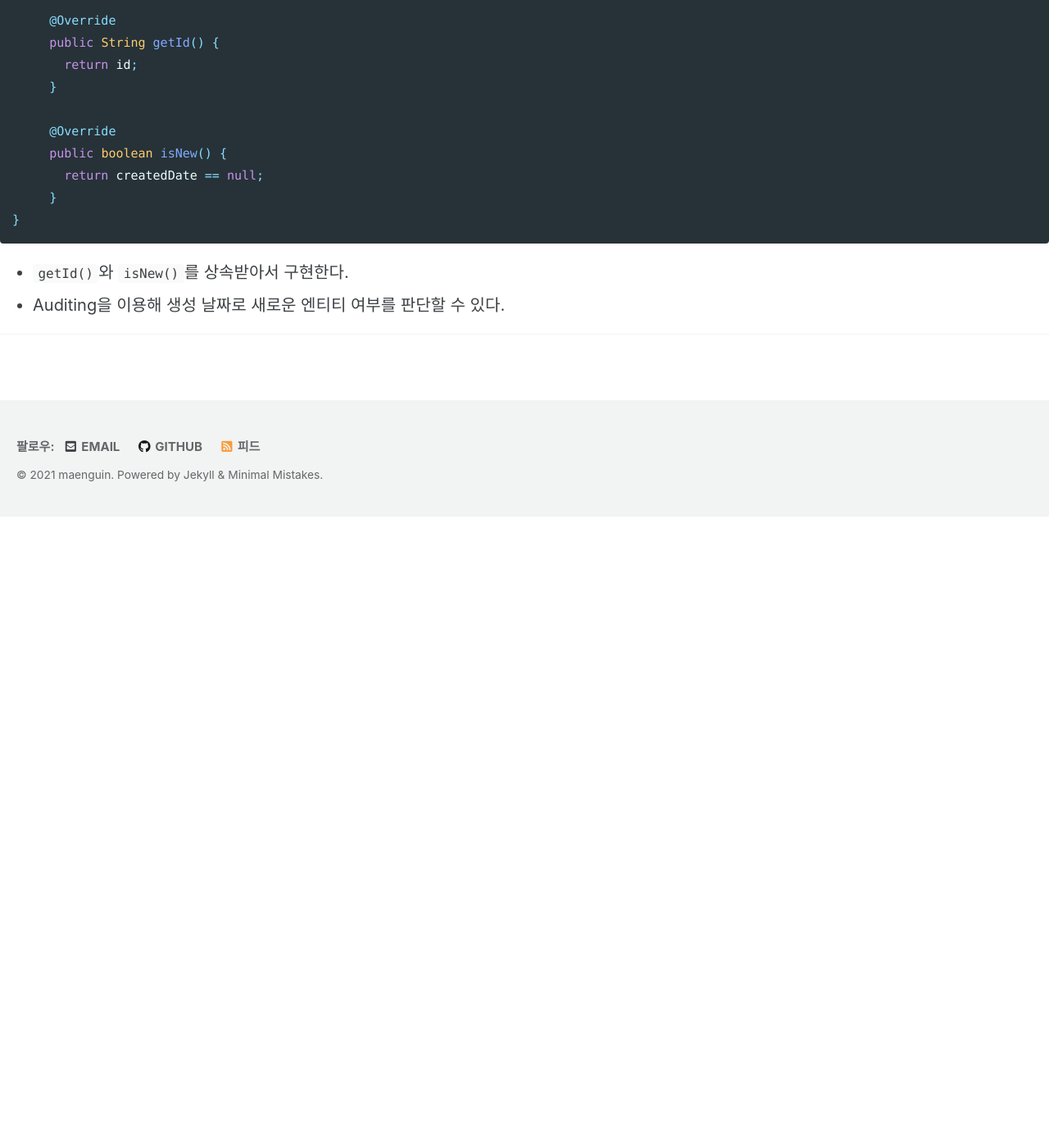
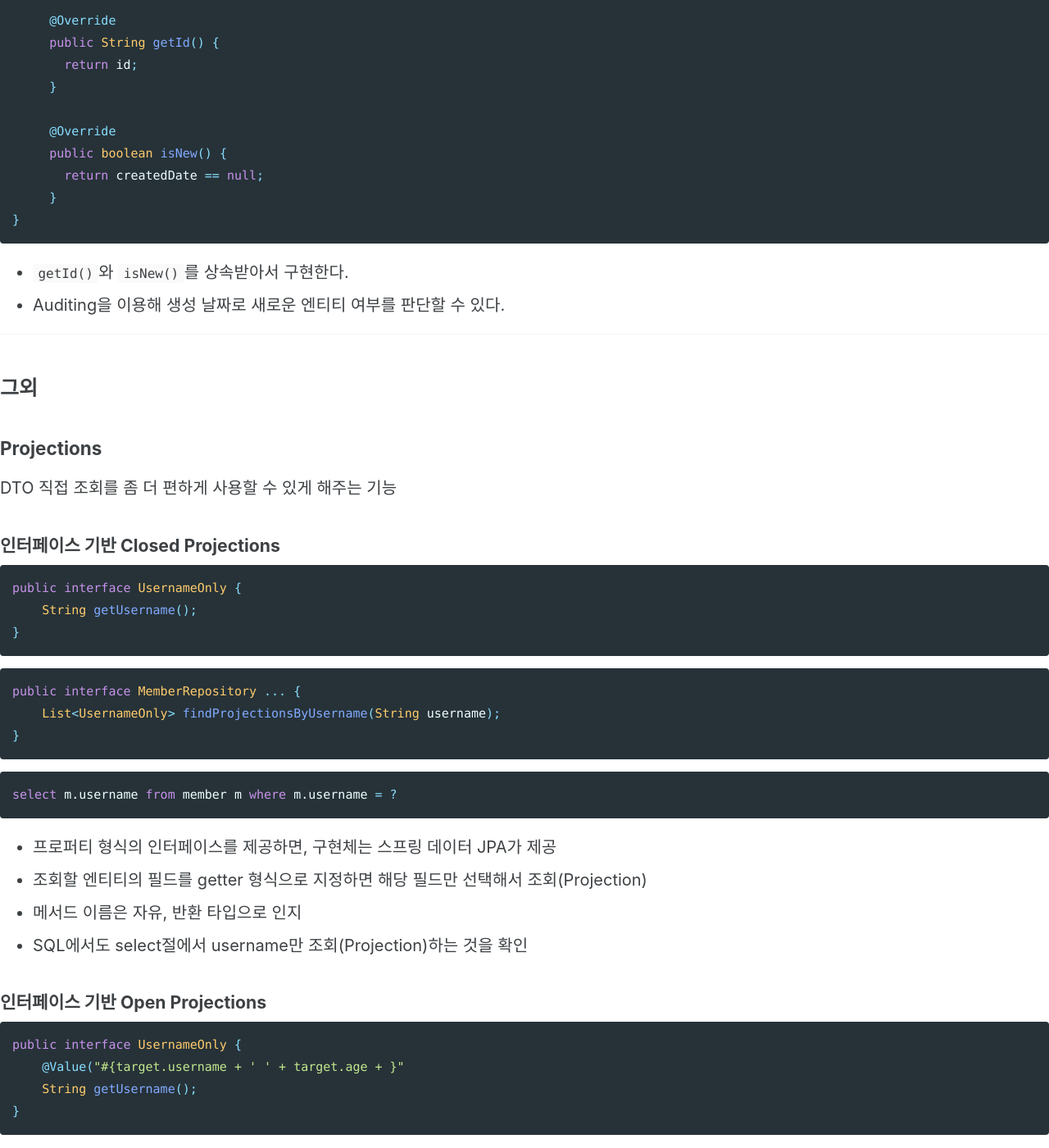
Before and after one commit to maenguin/maenguin.github.io, a Jekyll site: the page built from private/spring-data-jpa-extension.md, in a window 1280 px wide and 1400 px high, scrolled down 8312 px. Shown: the whole window at 82% size. Built offline with Jekyll 4.4.1, drawn with Linux system fonts in a browser that asks for light colours; cached includes are drawn as plain includes; our own code applies the rules of GitHub Pages for plain Markdown files; before the commit the page ends 8942 px from its top, so only the background shows below that; some of the changed text lies outside the part shown.

Commit message:
Update spring-data-jpa-extension.md

````diff
--- a/private/spring-data-jpa-extension.md
+++ b/private/spring-data-jpa-extension.md
@@ -286,3 +286,61 @@ public class Item implements Persistable<String> {
 * Auditing을 이용해 생성 날짜로 새로운 엔티티 여부를 판단할 수 있다.
 
 ***
+
+## 그외
+
+### Projections
+DTO 직접 조회를 좀 더 편하게 사용할 수 있게 해주는 기능
+
+#### 인터페이스 기반 Closed Projections
+```java
+public interface UsernameOnly {
+    String getUsername();
+}
+```
+```java
+public interface MemberRepository ... {
+    List<UsernameOnly> findProjectionsByUsername(String username);
+}
+```
+```sql
+select m.username from member m where m.username = ?
+```
+* 프로퍼티 형식의 인터페이스를 제공하면, 구현체는 스프링 데이터 JPA가 제공
+* 조회할 엔티티의 필드를 getter 형식으로 지정하면 해당 필드만 선택해서 조회(Projection)
+* 메서드 이름은 자유, 반환 타입으로 인지
+* SQL에서도 select절에서 username만 조회(Projection)하는 것을 확인
+
+#### 인터페이스 기반 Open Projections
+```java
+public interface UsernameOnly {
+    @Value("#{target.username + ' ' + target.age + }"
+    String getUsername();
+}
+```
+* 스프링의 SpEL 문법 지원
+* 단 이렇게 SpEL 문법을 사용하면, DB에서 **엔티티 필드를 전부 조회**해온 다음에 계산한다
+
+#### 클래스 기반 Projection
+```java
+public class UsernameOnlyDto {
+
+    private final String username;
+
+    public UsernameOnlyDto(String username) {
+        this.username = username;
+    }
+
+    public String getUsername() {
+        return username;
+    }
+}
+```
+* 인터페이스가 아닌 구체적인 DTO 형식도 가능
+* 생성자의 파라미터 이름으로 매칭
+
+#### 동적 Projections
+Generic type을 줘서 동적으로 프로젝션 데이터 변경 가능
+```java
+<T> List<T> findProjectionsByUsername(String username, Class<T> type);
+```
````
